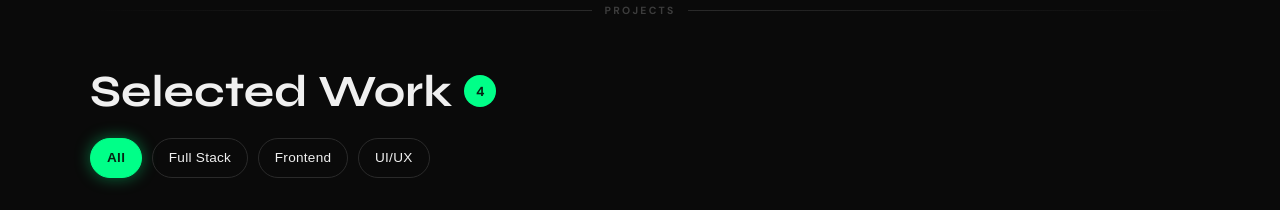
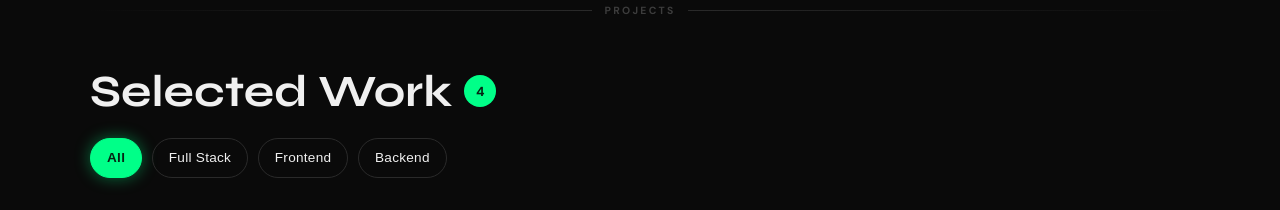
Before and after one commit to amitkumarvishnu/Portfolio, a React (Vite) app in the folder port/: page / in a window 1280 px wide. Shown: the part 2940-3150 px from the top of the page. Built offline with nearby package versions, Linux system fonts and the light colour scheme.

Commit message:
Update Projects.jsx

```diff
--- a/port/src/components/Projects.jsx
+++ b/port/src/components/Projects.jsx
@@ -3,7 +3,7 @@ import { AnimatePresence, motion } from 'framer-motion'
 import { FiExternalLink, FiGithub } from 'react-icons/fi'
 import { projects } from '../data/portfolioData'
 
-const filters = ['All', 'Full Stack', 'Frontend', 'UI/UX']
+const filters = ['All', 'Full Stack', 'Frontend', 'Backend']
 
 const detailsVariants = {
   collapsed: {
```
